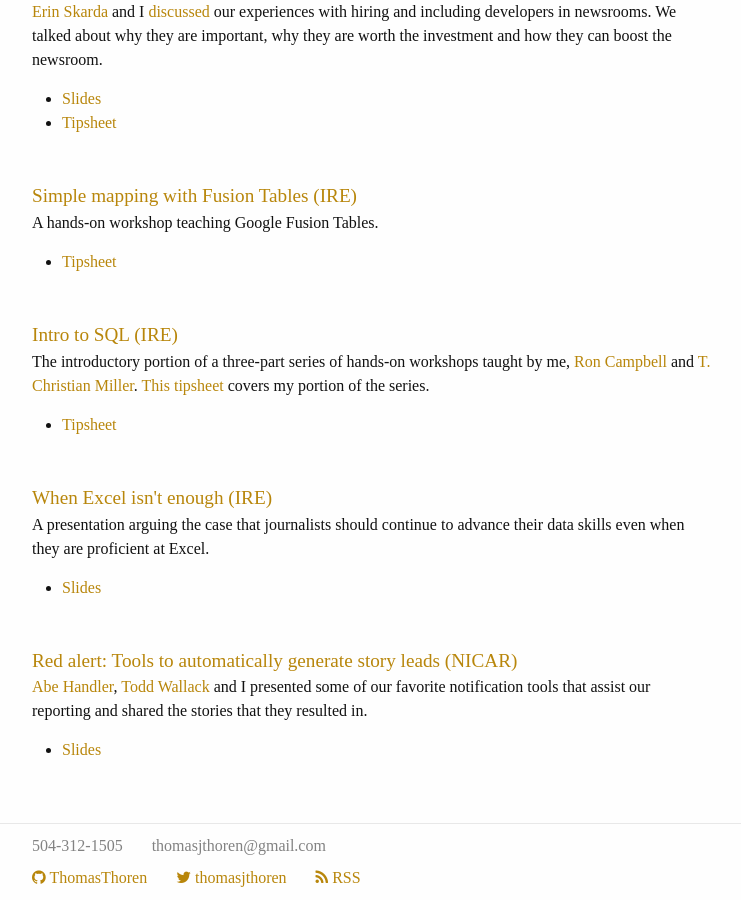
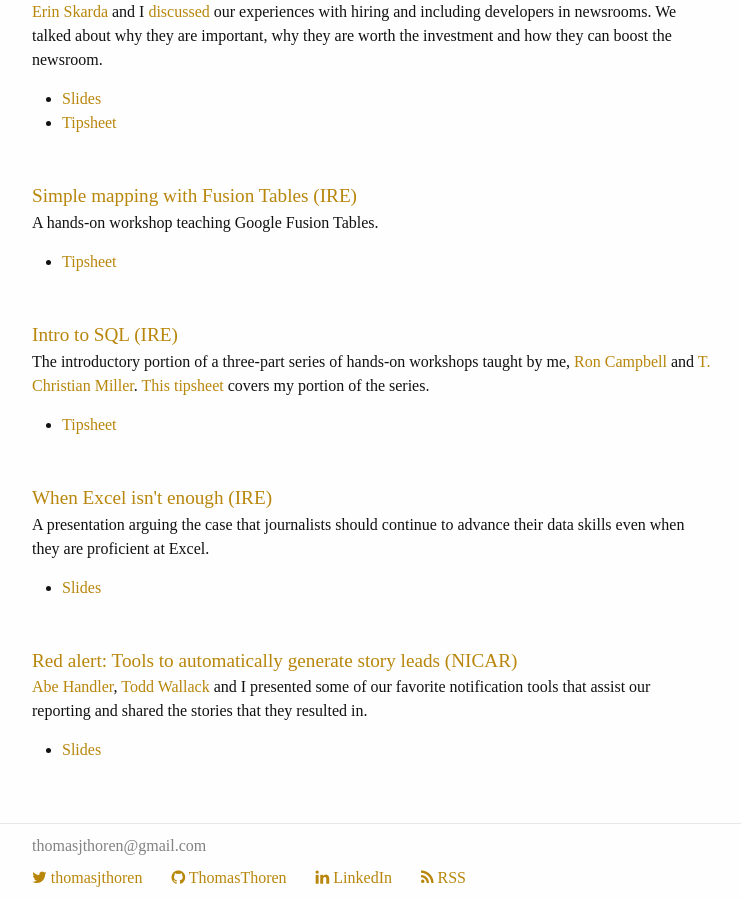
Before and after one commit to ThomasThoren/thomasthoren.github.io, a Jekyll site: the page built from index.html, in a window 1280 px wide and 900 px high, scrolled down 4633 px. Shown: the whole window, without its empty margins (268-1009 px from the left). Built offline with Jekyll 4.4.1, drawn with Linux system fonts in a browser that asks for light colours; nearby versions of some CDN libraries; some web fonts are replaced.

Commit message:
Remove cell phone and add LinkedIn.

```diff
--- a/_config.yml
+++ b/_config.yml
@@ -3,12 +3,12 @@
 description: "Independent journalist in Austin, Texas."
 long_description: "Journalist, developer, designer and lecturer in Austin, Texas."
 email: thomasjthoren@gmail.com
-cell: 504-312-1505
 baseurl: ""  # The subpath of your site, e.g. /blog/
 url: https://thomasthoren.com   # The base hostname & protocol for your site
 enforce_ssl: thomasthoren.com   # without any protocol
 twitter_username: thomasjthoren
 github_username:  ThomasThoren
+linkedin_username: thomasjthoren
 highlighter: rouge
 markdown: kramdown
 gems:
--- a/_includes/footer.html
+++ b/_includes/footer.html
@@ -1,9 +1,15 @@
 <footer class="site-footer">
   <div class="wrapper small-padding-bottom">
-    <div class="footer-item">{{ site.cell }}</div>
     <div class="footer-item">{{ site.email }}</div>
   </div>
   <div class="wrapper">
+    <div class="footer-item">
+      {% if site.twitter_username %}
+        <a href="https://twitter.com/{{ site.twitter_username }}">
+          <i class="fa fa-twitter"></i> {{ site.twitter_username }}
+        </a>
+      {% endif %}
+    </div>
     <div class="footer-item">
       {% if site.github_username %}
         <a href="https://github.com/{{ site.github_username }}">
@@ -12,12 +18,13 @@
       {% endif %}
     </div>
     <div class="footer-item">
-      {% if site.twitter_username %}
-        <a href="https://twitter.com/{{ site.twitter_username }}">
-          <i class="fa fa-twitter"></i> {{ site.twitter_username }}
+      {% if site.linkedin_username %}
+        <a href="https://www.linkedin.com/in/{{ site.linkedin_username }}">
+          <i class="fa fa-linkedin"></i> LinkedIn
         </a>
       {% endif %}
     </div>
+
     <div class="footer-item">
       <a href="{{ "/feed.xml" | prepend: site.baseurl }}"><i class="fa fa-rss"></i> RSS</a>
     </div>
--- a/_includes/home-header.html
+++ b/_includes/home-header.html
@@ -18,17 +18,22 @@
     </p>
 
     <div class="row top-contact-info">
-      <div class="top-contact small-12 medium-6 columns no-pad-left">{{ site.cell }}</div>
       <div class="top-contact medium-text-left small-12 medium-6 columns no-pad-left">{{ site.email }}</div>
 
-      <div class="top-contact medium-text-left small-12 medium-6 columns no-pad-left no-pad-right">
+      <div class="top-contact medium-text-left small-12 medium-6 columns no-pad-left">
         <a href="https://twitter.com/{{ site.twitter_username }}">
           <i class="fa fa-twitter"></i> {{ site.twitter_username }}
         </a>
       </div>
-      <div class="top-contact medium-text-left small-12 medium-6 columns no-pad-left no-pad-right">
+      <div class="top-contact medium-text-left small-12 medium-6 columns no-pad-left">
         <a href="https://github.com/{{ site.github_username }}">
           <i class="fa fa-github"></i> {{ site.github_username }}
+        </a>
+      </div>
+
+      <div class="top-contact small-text-left small-12 medium-6 columns no-pad-left">
+        <a href="https://www.linkedin.com/in/{{ site.linkedin_username }}">
+          <i class="fa fa-linkedin"></i> LinkedIn
         </a>
       </div>
     </div>
```
